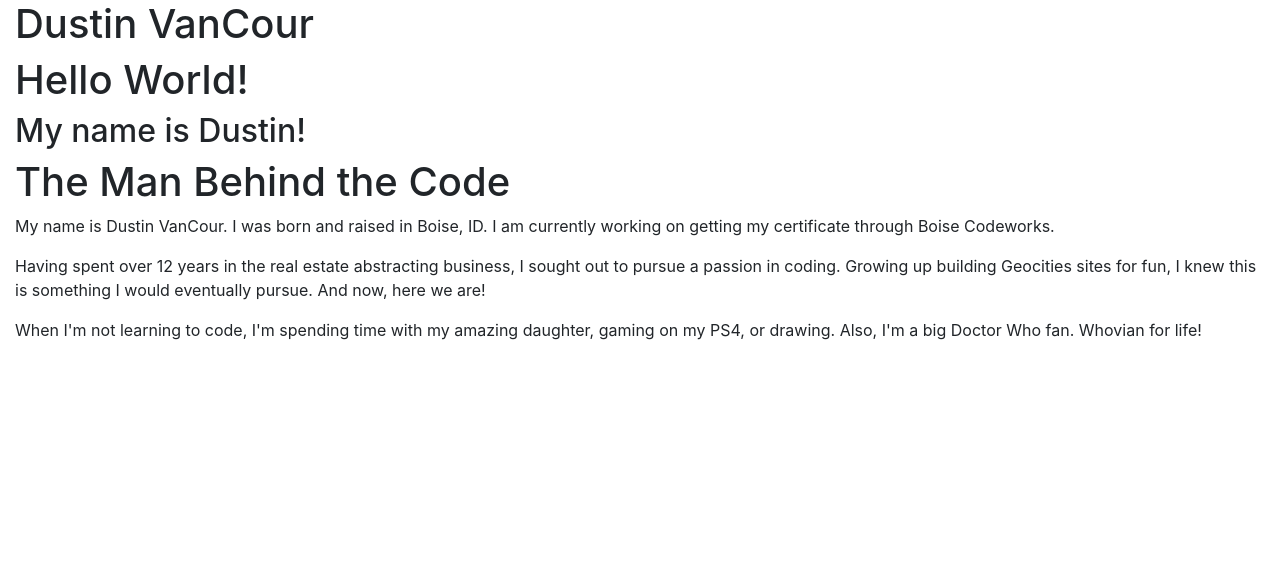
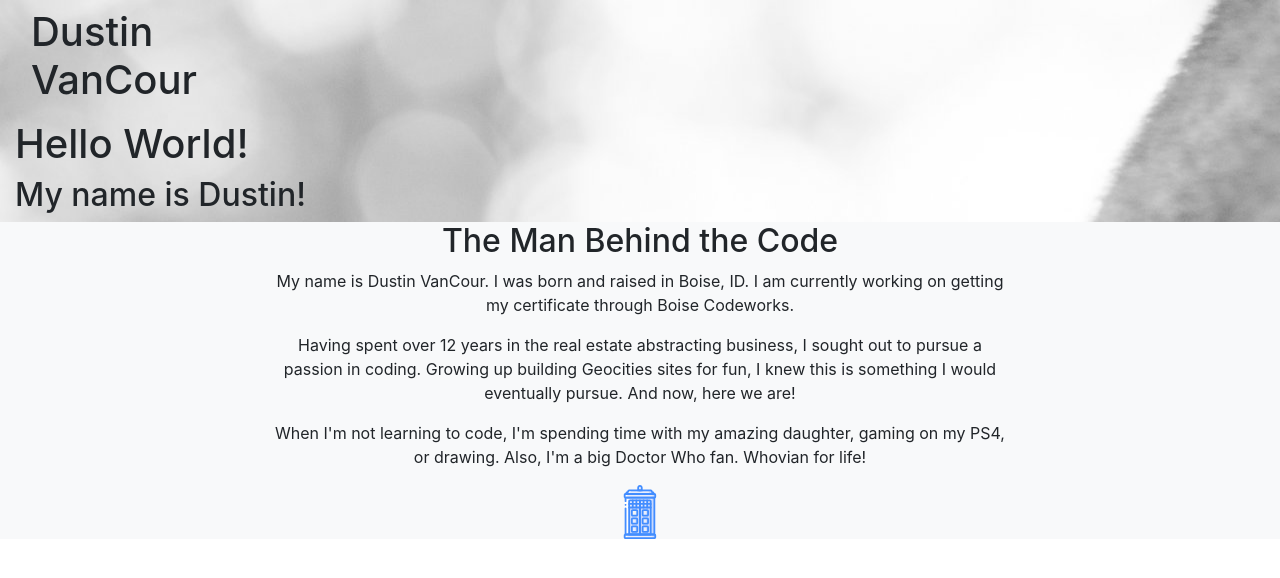
Before and after one commit to DustinVanCour/landingpage, a plain HTML site: page index.html in a window 1280 px wide. Drawn offline with nearby package versions, Linux system fonts and the light colour scheme.

Commit message:
saving for now

```diff
--- a/index.html
+++ b/index.html
@@ -10,14 +10,14 @@
   <link rel="stylesheet" href="https://stackpath.bootstrapcdn.com/bootstrap/4.3.1/css/bootstrap.min.css"
     integrity="sha384-ggOyR0iXCbMQv3Xipma34MD+dH/1fQ784/j6cY/iJTQUOhcWr7x9JvoRxT2MZw1T" crossorigin="anonymous">
   <link rel="stylesheet" href="style.css">
-  <title>Document</title>
+  <title>Dustin's World</title>
 </head>
 
 <body>
-  <div class="container-fluid">
-    <div class="header">
+  <div class="container-fluid splash-img">
+    <div class="navbar" id="nav">
       <div class="row">
-        <div class="col">
+        <div class="col" id="header-name">
           <h1>Dustin VanCour</h1>
         </div>
         <div class="col social">
@@ -31,25 +31,32 @@
       </div>
     </div>
     <div class="main">
-      <div class="row splash-img">
-        <div class="col">
+      <div class="container-fluid">
+        <div class="row">
+          <div class="col hello">
             <h1>Hello World!
             </h1>
             <h2>My name is Dustin!</h2>
           </div>
-        <div class="col"></div>
         </div>
-      <div class="row" id="about">
-        <div class="col">
-          <h1>The Man Behind the Code</h1>
+      </div>
+      <div class="section bg-light">
+        <div class="container" id="about">
+          <div class="row">
+            <div class="col-8 mx-auto text-center">
+              <h2>The Man Behind the Code</h2>
               <p>My name is Dustin VanCour. I was born and raised in Boise, ID. I am currently working on getting my
                 certificate through Boise Codeworks.</p>
               <p>Having spent over 12 years in the real estate abstracting business, I sought out to pursue a passion in
-            coding. Growing up building Geocities sites for fun, I knew this is something I would eventually pursue. And
+                coding. Growing up building Geocities sites for fun, I knew this is something I would eventually pursue.
+                And
                 now, here we are!</p>
-          <p>When I'm not learning to code, I'm spending time with my amazing daughter, gaming on my PS4, or drawing.
+              <p>When I'm not learning to code, I'm spending time with my amazing daughter, gaming on my PS4, or
+                drawing.
                 Also, I'm a big Doctor Who fan. Whovian for life!</p>
-          <i class="tardis" img src="/assets/tardis.svg"></i>
+              <img class="tardis" img src="/assets/tardis.svg"></img>
+            </div>
+          </div>
         </div>
       </div>
     </div>
@@ -57,6 +64,5 @@
     </div>
   </div>
 </body>
-</body>
 
 </html>
--- a/style.css
+++ b/style.css
@@ -1,3 +1,20 @@
+
+
+.main {
+ margin-left: -15px;
+ margin-right: -15px
+}
+
+#about .col {
+  margin-top: 20px;
+  margin-bottom: 20px;
+  size: 50vh;
+}
+
 .tardis {
-  size: 54px;
+  height: 54px;
 }
+
+.splash-img {
+  background-image: url("assets/vancour.jpg");
+}
```
Lines whose indentation alone changed are shown as unchanged.
